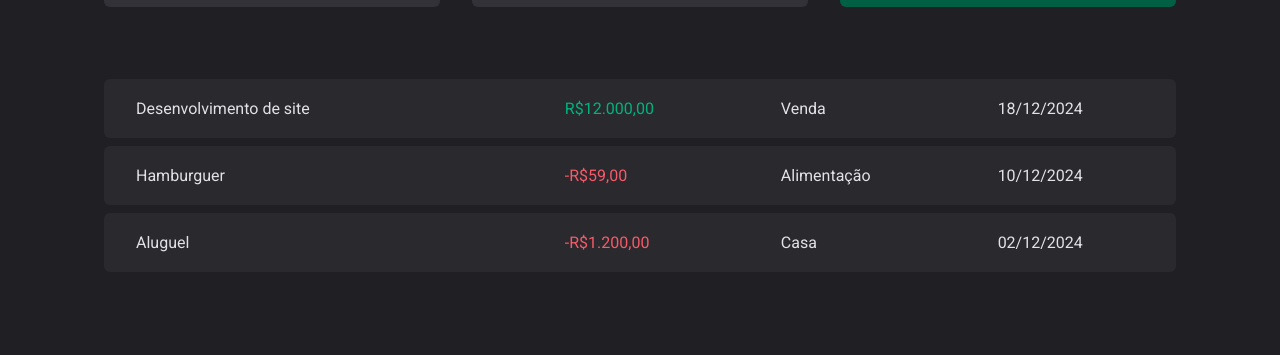
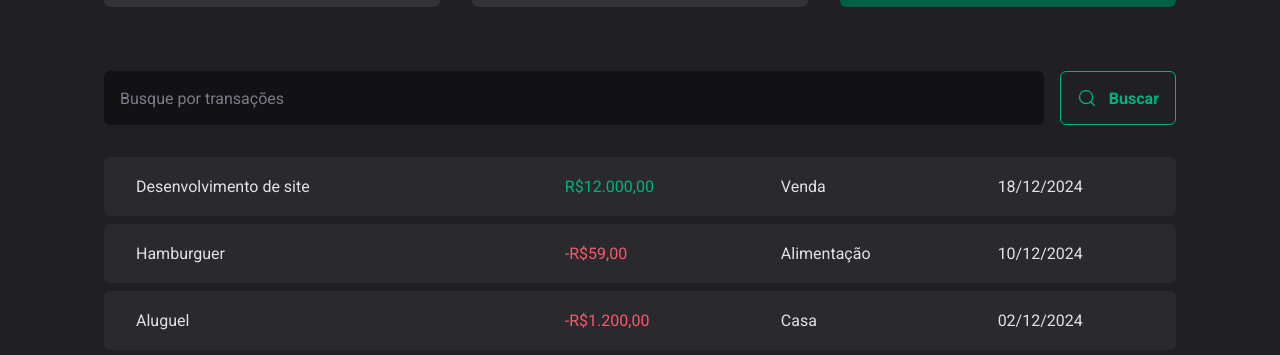
Before and after one commit to wilsonjpdev/money, a React (Vite) app: page / in a window 1280 px wide. Shown: the part 523-878 px from the top of the page. Before the commit the page ends 803 px from the top, so only its background shows below. Built offline with nearby package versions, Linux system fonts and the light colour scheme.

Commit message:
componente searchform

```diff
--- /dev/null
+++ b/src/pages/Transactions/components/SearchForm/index.tsx
@@ -0,0 +1,14 @@
+import { MagnifyingGlass } from "phosphor-react";
+import { SearchFormContainer } from "./styles";
+
+export function SearchForm() {
+    return (
+        <SearchFormContainer>
+            <input type="text" placeholder="Busque por transações" />
+            <button type="submit">
+                <MagnifyingGlass size={20}/>
+                Buscar
+            </button>
+        </SearchFormContainer>
+    )
+}
--- /dev/null
+++ b/src/pages/Transactions/components/SearchForm/styles.ts
@@ -0,0 +1,40 @@
+import styled from "styled-components";
+
+export const SearchFormContainer = styled.form`
+    display: flex;
+    gap: 1rem;
+
+    input {
+        flex: 1;
+        border-radius: 6px;
+        border: 0;
+        background: ${props => props.theme['gray-900']};
+        color: ${props => props.theme['gray-300']};
+        padding: 1rem;
+
+        &::placeholder {
+            color: ${props => props.theme['gray-500']};
+        }
+    }
+
+    button {
+        display: flex;
+        align-items: center;
+        gap: 0.75rem;
+
+        border: 0;
+        padding: 1rem;
+        background: transparent;
+        border: 1px solid ${props => props.theme['green-300']};
+        color: ${props => props.theme['green-300']};
+        font-weight: bold;
+        border-radius: 6px;
+
+        &:hover {
+            background: ${props => props.theme['green-500']};
+            border-color:  ${props => props.theme['green-500']};
+            color: ${props => props.theme['white']};
+            transition: background-color 0.2s, color 0.2s, border-color 0.2s;
+        }
+    }
+`
--- a/src/pages/Transactions/index.tsx
+++ b/src/pages/Transactions/index.tsx
@@ -1,5 +1,6 @@
 import { Header } from "../../components/Header"
 import { Summary } from "../../components/Summary"
+import { SearchForm } from "./components/SearchForm"
 import { PriceHighlight, TransactionsContainer, TransactionsTable } from "./styles"
 
 export function Transactions() {
@@ -8,6 +9,7 @@
             <Header />
             <Summary />
             <TransactionsContainer>
+                <SearchForm />
                 <TransactionsTable>
                     <tbody>
                         <tr>
--- a/src/pages/Transactions/styles.ts
+++ b/src/pages/Transactions/styles.ts
@@ -11,7 +11,7 @@
     width: 100%;
     border-collapse: separate;
     border-spacing: 0 0.5rem;
-    //margin-top: 1.5rem;
+    margin-top: 1.5rem;
 
     td {
         padding: 1.25rem 2rem;
```
